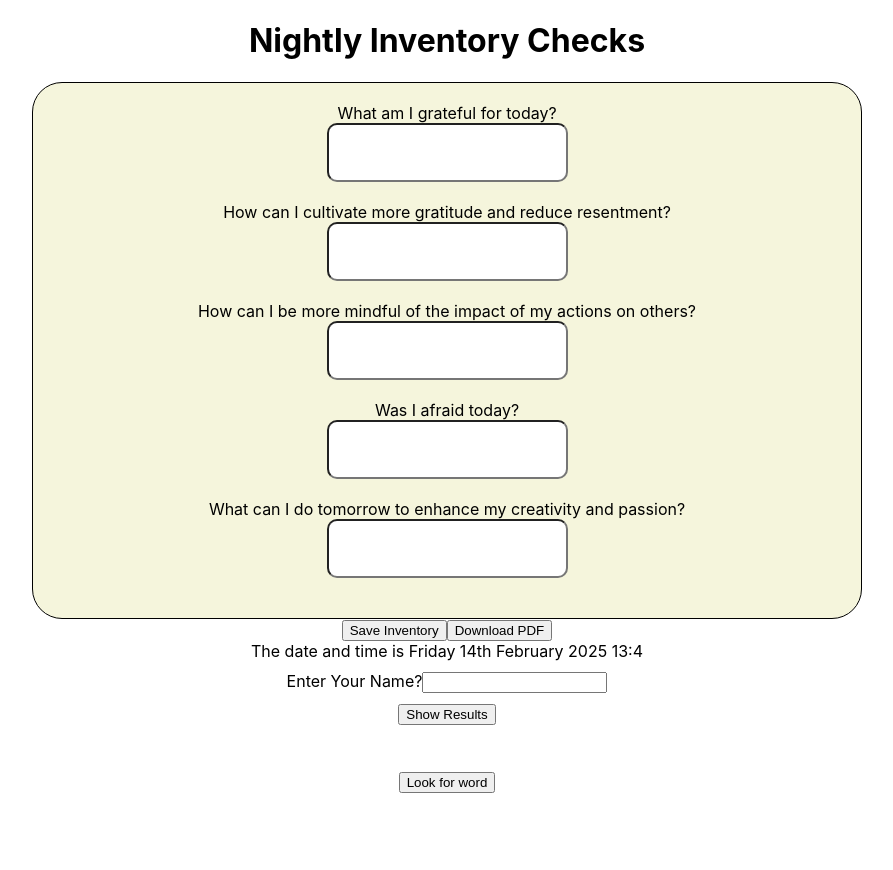
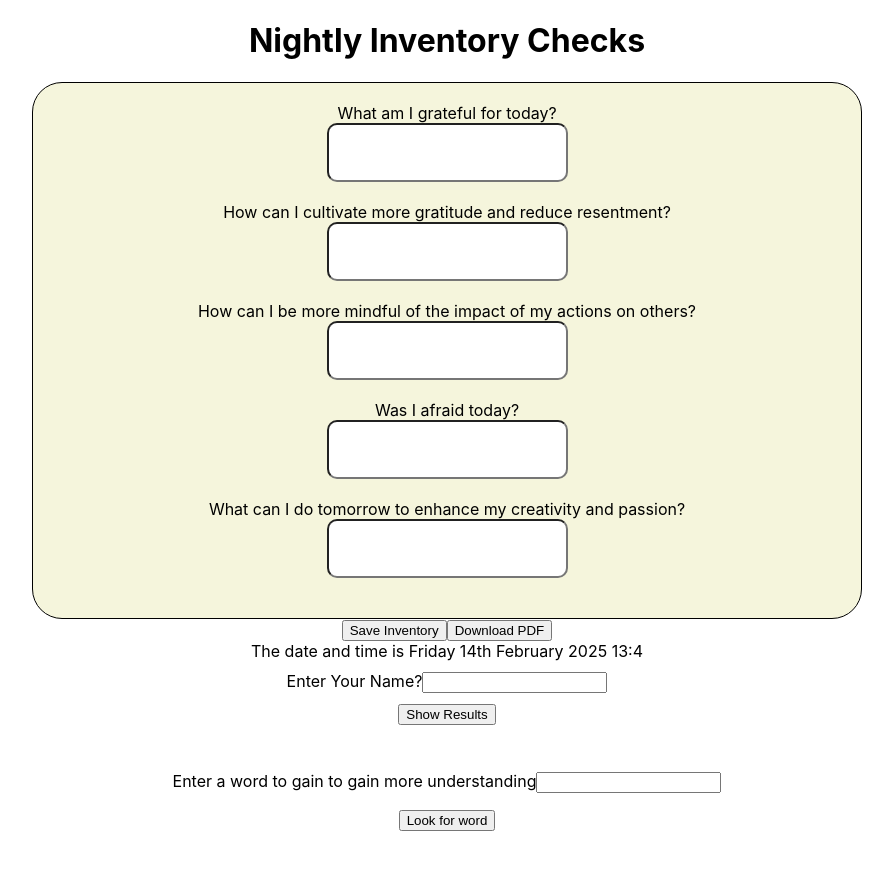
Before and after one commit to Sarahwcode/Nighlty-Inventory-Checks, a React (Create React App) app: page / in a window 1280 px wide. Shown: the top 870 px of the page, without its empty margins (193-1086 px from the left). Built offline with nearby package versions, Linux system fonts and the light colour scheme.

Commit message:
displaying the word definition

```diff
--- a/src/wordIntergration.js
+++ b/src/wordIntergration.js
@@ -5,17 +5,23 @@ export default function WordIntergration(){
 let [words, setWords] = useState("");
 
     function displayWords(response) {
-console.log(response.data);
+setWords(response.data);
     }
 
     function lookForWord(){
     let apiKey = "145ba0dc50b14bt75oafffd6a19b4a36";
-    let api = `https://api.shecodes.io/dictionary/v1/define?word=book&key=${apiKey}`;
+    let api = `https://api.shecodes.io/dictionary/v1/define?${words}=book&key=${apiKey}`;
     axios.get(api).then(displayWords);
 }
 
     return (
         <div>
+            <form>
+            <label>Enter a word to gain to gain more understanding</label>
+                <input type="text" onChange={displayWords}></input>
+
+
+            </form>
         <p><button onClick={lookForWord}>Look for word</button></p>
         </div>
     )
```
